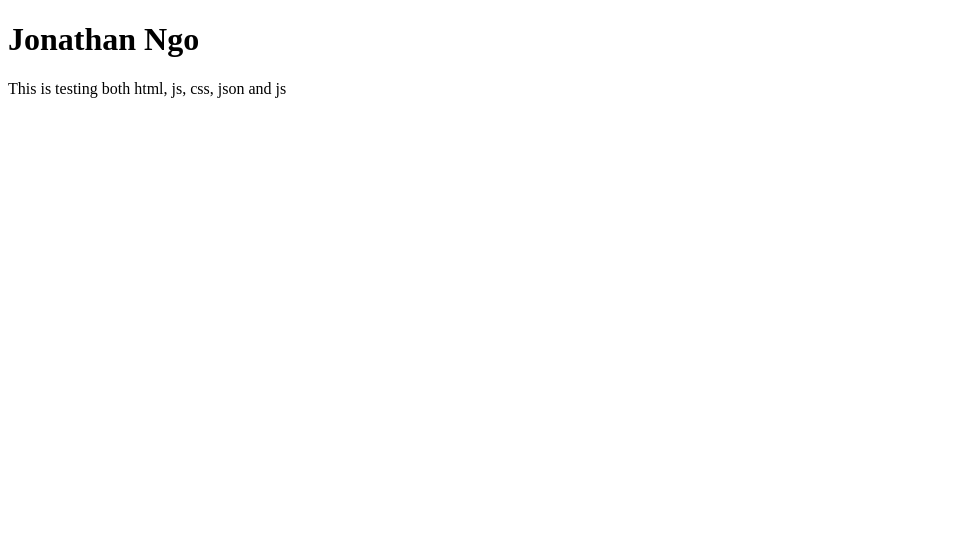
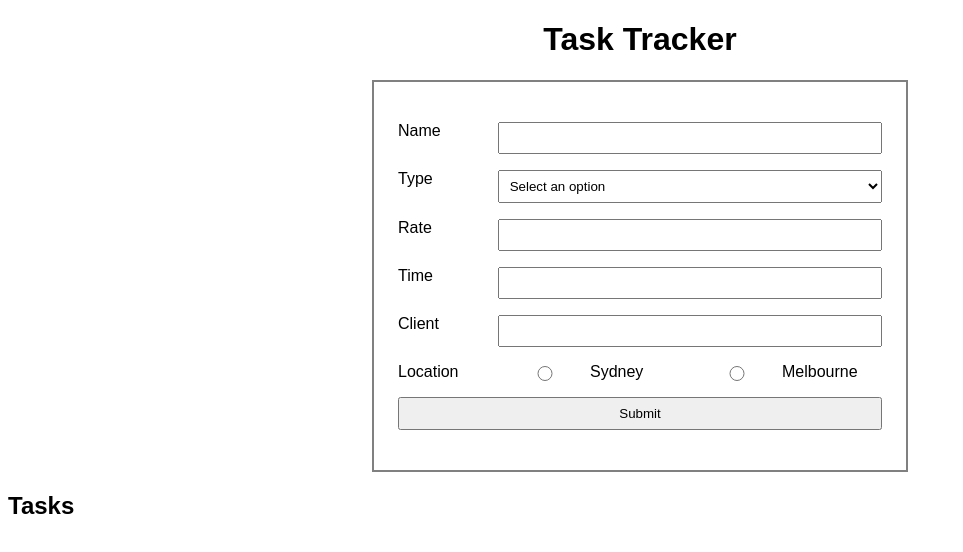
Before and after one commit to jonathanngoo/jngo0092-tracker, a website: page public/index.html in a window 1280 px wide. Shown: the whole page, without its empty margins (0-963 px from the left). Drawn offline with Linux system fonts and the light colour scheme.

Commit message:
Source code from Week 4 tutorial

```diff
--- a/public/index.html
+++ b/public/index.html
@@ -1,12 +1,64 @@
 <!DOCTYPE html>
-<html lang="en"></html>
+<html>
+
 <head>
-  <meta charset="UTF-8" />
-  <meta name="name" content="Jonathan Ngo" />
-  <meta name="paragraph" content="Information about the website" />
-  <title>Portfolio</title>
+  <meta charset="utf-8">
+  <meta name="viewport" content="width=device-width">
+  <title>JS Task List</title>
+  <link href="style.css" rel="stylesheet" type="text/css" />
 </head>
+
 <body>
-  <h1>Jonathan Ngo</h1>
-  <p>This is testing both html, js, css, json and js</p>
+  <header><h1>Task Tracker</h1></header>
+  <form id="taskform">
+    <div class="form-row">
+      <label for="taskName">Name</label>
+      <input type="text" name="taskName" id="taskName" required="true" />
+    </div>
+    <div class="form-row">
+      <label for="taskType">Type</label>
+<!--       <input type="text" name="taskType" id="taskType" required="true" /> -->
+      <select name="taskType" id="taskType" required="true">
+        <option value="">Select an option</option>
+        <option value="Concept Ideation">Concept
+        Ideation</option>
+        <option value="Wireframe Design">Wireframe
+        Design</option>
+        <option value="Application Coding">Application
+        Coding</option>
+        <option
+        value="Testing/Debugging">Testing/Debugging
+        </option>
+      </select>
+    </div>
+    <div class="form-row">
+      <label for="taskRate">Rate</label>
+      <input type="number" name="taskRate" id="taskRate" required="true" />
+    </div>
+    <div class="form-row">
+      <label for="taskTime">Time</label>
+      <input type="number" name="taskTime" id="taskTime" required="true" />
+    </div>
+    <div class="form-row">
+      <label for="taskClient">Client</label>
+      <input type="text" name="taskClient" id="taskClient" required="true" />
+    </div>
+    <div class="form-row">
+      <label for="taskLocation">Location</label>
+      <input type="radio" id="taskLocation"
+ name="taskLocation" value="Sydney" required="true"/>
+      <label for="Sydney">Sydney</label>
+      <input type="radio" id="taskLocation" name="taskLocation" value="Melbourne" required="true"/>
+      <label for="Melbourne">Melbourne</label>
+    </div>
+    <div class="form-row">
+      <input type="submit"/>
+    </div>
+  </form>
+  <h2>Tasks</h2>
+  <ul id="tasklist"></ul>
+  <script src="script.js"></script>
+  </script>
 </body>
+
+</html>
--- a/public/style.css
+++ b/public/style.css
@@ -0,0 +1,34 @@
+html {
+    height: 100%;
+    width: 100%;
+    font-family: Arial, Helvetica, sans-serif;
+  }
+
+  header > h1 {
+    text-align: center;
+  }
+
+  form {
+    max-width: 500px;
+    margin: 0 auto;
+    border: 2px solid grey;
+    padding: 2em 1em;
+  }
+
+
+
+  .form-row {
+    display: flex;
+    justify-content: flex-end;
+    padding: .5em;
+  }
+
+  .form-row > label {
+    width: 100px;
+  }
+
+  .form-row > input,
+  .form-row > select{
+    padding: .5em;
+    flex-grow: 1;
+  }
```
Also changed, not shown: 1 other file.
